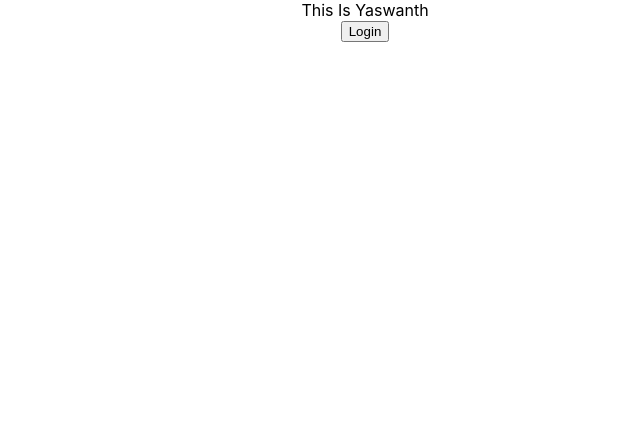
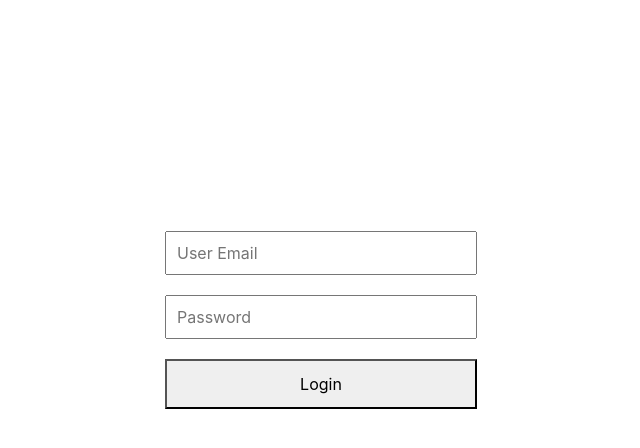
Before and after one commit to yaswanth2015/WebRtcApplication, a React (Create React App) app in the folder frontend/: page / in a window 1280 px wide. Shown: the top 448 px of the page, without its empty margins (275-915 px from the left). Built offline with nearby package versions, Linux system fonts and the light colour scheme.

Commit message:
Added Login Page

```diff
--- a/frontend/public/index.html
+++ b/frontend/public/index.html
@@ -24,6 +24,7 @@
       work correctly both with client-side routing and a non-root public URL.
       Learn how to configure a non-root public URL by running `npm run build`.
     -->
+    <link href="https://cdn.jsdelivr.net/npm/bootstrap@5.3.2/dist/css/bootstrap.min.css" rel="stylesheet" integrity="sha384-T3c6CoIi6uLrA9TneNEoa7RxnatzjcDSCmG1MXxSR1GAsXEV/Dwwykc2MPK8M2HN" crossorigin="anonymous">
     <title>React App</title>
   </head>
   <body>
--- a/frontend/src/App.js
+++ b/frontend/src/App.js
@@ -1,13 +1,12 @@
 
 import './App.css';
-import Button from "./Components/Button.jsx"
+import Login from './Components/Login';
 
 
 function App() {
   return (
     <div className="App">
-      <div> This Is Yaswanth </div>
-    <Button buttonName="Login"></Button>
+      <Login />
     </div>
   );
 }
--- a/frontend/src/Components/Button.jsx
+++ b/frontend/src/Components/Button.jsx
@@ -1,9 +1,10 @@
 import React from "react";
+import "../Css/Button.css"
 
 
 function Button(props) {
     return (
-        <button class="CustomButton">{props.buttonName}</button>
+        <button class="CustomButton" onClick={props.onClick}>{props.buttonName}</button>
     )
 }
 
--- a/frontend/src/Components/Login.jsx
+++ b/frontend/src/Components/Login.jsx
@@ -0,0 +1,27 @@
+
+import React from "react";
+import TextField from "./TextField"
+import "../Css/Login.css"
+import Button from "./Button"
+import { useContext } from "react";
+import { UserLoginContext } from "../context/UserLogin"
+
+function Login(props) {
+    const userDetails = useContext(UserLoginContext)
+   function handleLogin(e) {
+        const userEmail = userDetails.email;
+        const userPassword = userDetails.password
+        //Fetch API Details and redirect
+        userDetails.setEmail("")
+        userDetails.setPassword("")
+   }
+    return (
+        <div className="Login">
+            <TextField type = "email" placeholder="User Email" value= { userDetails.email }/>
+            <TextField type = "password" placeholder = "Password" value= { userDetails.password }/>
+            <Button buttonName = "Login" onClick = { handleLogin }/>
+        </div>
+    )
+}
+
+export default Login
--- a/frontend/src/Components/TextField.jsx
+++ b/frontend/src/Components/TextField.jsx
@@ -1,8 +1,22 @@
+import { UserLoginContext } from '../context/UserLogin'
+import { useContext } from 'react'
+import '../Css/TextField.css'
 
 
 
 function TextField(props) {
+    const userContext = useContext(UserLoginContext)
+    function handleChange(e) {
+        if (e.target.type === "email")
+        {
+            userContext.setEmail(e.target.value)
+        } else if (e.target.type === "password") {
+            userContext.setPassword(e.target.value)
+        }
+    }
     return (
-        <input></input>
+        <input className='TextField' type={props.type} onChange = {handleChange} placeholder = {props.placeholder} value = {props.value}></input>
     )
 }
+
+export default TextField
--- /dev/null
+++ b/frontend/src/Css/Button.css
@@ -0,0 +1,7 @@
+.CustomButton {
+    display: block;
+    margin: 20px;
+    padding: 10px;
+    width: 100%;
+    height: 50px;
+}
--- /dev/null
+++ b/frontend/src/Css/Login.css
@@ -0,0 +1,7 @@
+.Login {
+  position: absolute;
+  top: 40%;
+  left: 45%;
+  transform: translate(-50%, -50%);
+  padding: 10px;
+}
--- /dev/null
+++ b/frontend/src/Css/TextField.css
@@ -0,0 +1,7 @@
+.TextField {
+    display: block;
+    margin: 20px;
+    padding: 10px;
+    width: 100%;
+    height: 100%;
+}
--- /dev/null
+++ b/frontend/src/context/UserLogin.jsx
@@ -0,0 +1,14 @@
+import { createContext } from 'react'
+import { useState } from 'react'
+
+export const UserLoginContext = createContext(null)
+
+export const UserLoginProvider = (props) => {
+    const [email, setEmail] = useState(null)
+    const [password, setPassword] = useState(null)
+    return (
+        <UserLoginContext.Provider value={ {email, setEmail, password, setPassword} }>
+            {props.children}
+        </UserLoginContext.Provider>
+    )
+}
--- a/frontend/src/index.js
+++ b/frontend/src/index.js
@@ -2,12 +2,16 @@ import React from 'react';
 import ReactDOM from 'react-dom/client';
 import './index.css';
 import App from './App';
+import { UserLoginProvider } from "./context/UserLogin.jsx"
 import reportWebVitals from './reportWebVitals';
 
 const root = ReactDOM.createRoot(document.getElementById('root'));
 root.render(
   <React.StrictMode>
-    <App />
+    <UserLoginProvider>
+    <script src="https://cdn.jsdelivr.net/npm/bootstrap@5.3.2/dist/js/bootstrap.bundle.min.js" integrity="sha384-C6RzsynM9kWDrMNeT87bh95OGNyZPhcTNXj1NW7RuBCsyN/o0jlpcV8Qyq46cDfL" crossorigin="anonymous"></script>
+      <App />
+    </UserLoginProvider>
   </React.StrictMode>
 );
 
```
